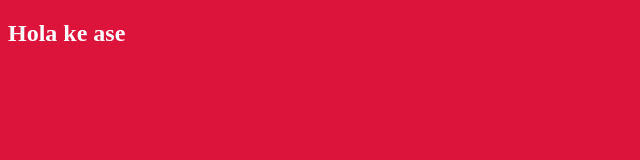
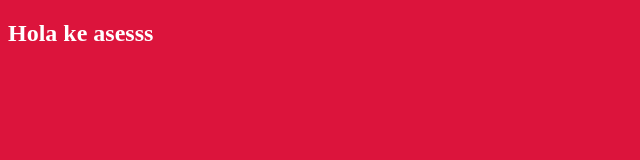
Before and after one commit to jcpereira10/prueba1, a plain HTML site: page index.html in a window 1280 px wide. Shown: the full height of the page, 0-640 px from the left. Drawn offline with Linux system fonts and the light colour scheme.

```diff
--- a/index.html
+++ b/index.html
@@ -9,6 +9,6 @@
     <script src="code.js"></script>
 </head>
 <body>
-    <h2>Hola ke ase</h2>
+    <h2>Hola ke asesss</h2>
 </body>
 </html>
```
